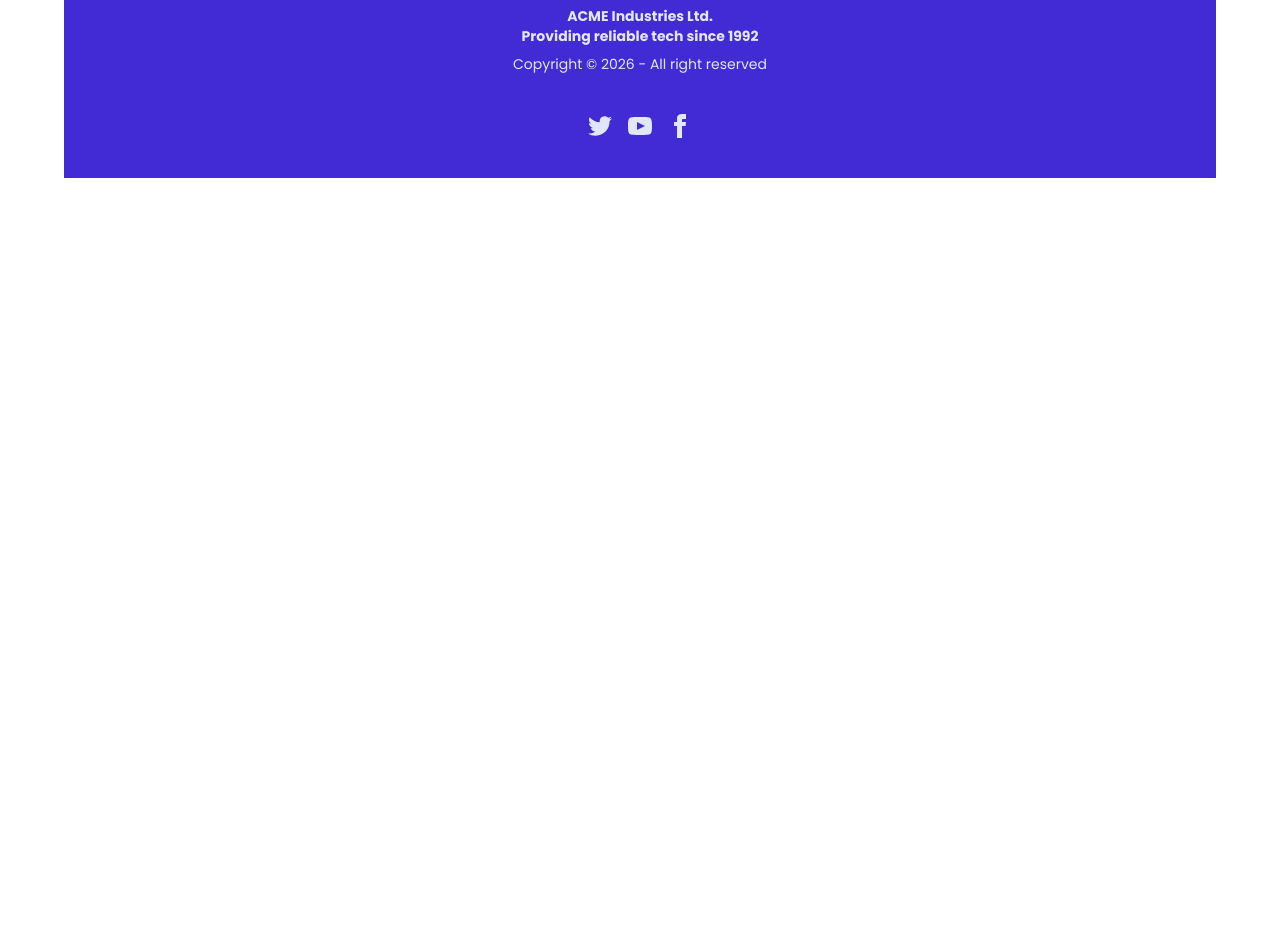
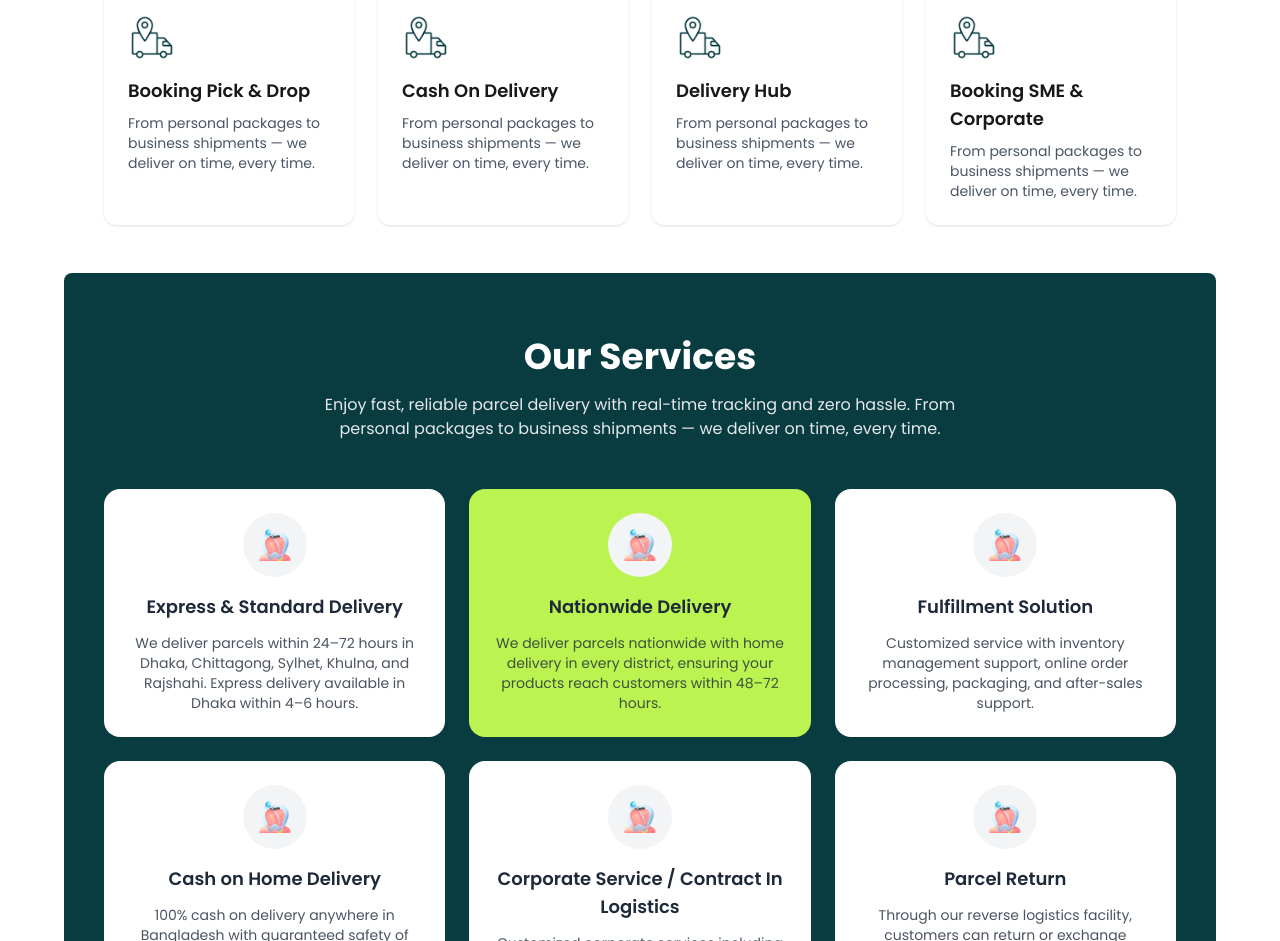
Before and after one commit to md-tahmid-hasan-golap/zapShift-client-side, a React (Vite) app: page / in a window 1280 px wide. Shown: the part 731-1672 px from the top of the page. Before the commit the page ends 909 px from the top, so only its background shows below. Built offline with nearby package versions, Linux system fonts and the light colour scheme.

Commit message:
add a OurService

```diff
--- a/src/pages/Home/Banner/Banner.jsx
+++ b/src/pages/Home/Banner/Banner.jsx
@@ -7,7 +7,7 @@ import banner3 from "../../../assets/banner/banner3.png";
 
 const Banner = () => {
   return (
-    <div className="my-7">
+    <div className="my-5">
       <Carousel
         autoPlay
         infiniteLoop
--- a/src/pages/Home/Home/Home.jsx
+++ b/src/pages/Home/Home/Home.jsx
@@ -1,10 +1,14 @@
 import React from "react";
 import Banner from "../Banner/Banner";
+import HowWork from "../HowWork/HowWork";
+import OurService from "../OurService/OurService";
 
 const Home = () => {
   return (
     <div>
       <Banner></Banner>
+      <HowWork></HowWork>
+      <OurService></OurService>
     </div>
   );
 };
--- /dev/null
+++ b/src/pages/Home/HowWork/HowWork.jsx
@@ -0,0 +1,46 @@
+import React from "react";
+import bookingIcon from "../../../assets/banner/bookingIcon.png";
+
+const howWorks = [
+  {
+    title: "Booking Pick & Drop",
+    desc: "From personal packages to business shipments — we deliver on time, every time.",
+  },
+  {
+    title: "Cash On Delivery",
+    desc: "From personal packages to business shipments — we deliver on time, every time.",
+  },
+  {
+    title: "Delivery Hub",
+    desc: "From personal packages to business shipments — we deliver on time, every time.",
+  },
+  {
+    title: "Booking SME & Corporate",
+    desc: "From personal packages to business shipments — we deliver on time, every time.",
+  },
+];
+
+const HowWork = () => {
+  return (
+    <div className="my-12 px-4 md:px-10">
+      {/* Title */}
+      <h2 className="text-3xl font-bold text-gray-800 mb-8">How it Works</h2>
+
+      {/* Cards */}
+      <div className="grid grid-cols-1 sm:grid-cols-2 lg:grid-cols-4 gap-6">
+        {howWorks.map((item, index) => (
+          <div
+            key={index}
+            className="bg-white rounded-xl p-6 shadow-sm hover:shadow-md transition"
+          >
+            <img src={bookingIcon} alt="icon" className="w-12 mb-4" />
+            <h3 className="font-semibold text-lg mb-2">{item.title}</h3>
+            <p className="text-sm text-gray-600">{item.desc}</p>
+          </div>
+        ))}
+      </div>
+    </div>
+  );
+};
+
+export default HowWork;
--- /dev/null
+++ b/src/pages/Home/OurService/OurService.jsx
@@ -0,0 +1,71 @@
+import React from "react";
+import serviceIcon from "../../../assets/banner/service.png";
+
+const services = [
+  {
+    title: "Express & Standard Delivery",
+    desc: "We deliver parcels within 24–72 hours in Dhaka, Chittagong, Sylhet, Khulna, and Rajshahi. Express delivery available in Dhaka within 4–6 hours.",
+  },
+  {
+    title: "Nationwide Delivery",
+    desc: "We deliver parcels nationwide with home delivery in every district, ensuring your products reach customers within 48–72 hours.",
+    highlight: true,
+  },
+  {
+    title: "Fulfillment Solution",
+    desc: "Customized service with inventory management support, online order processing, packaging, and after-sales support.",
+  },
+  {
+    title: "Cash on Home Delivery",
+    desc: "100% cash on delivery anywhere in Bangladesh with guaranteed safety of your product.",
+  },
+  {
+    title: "Corporate Service / Contract In Logistics",
+    desc: "Customized corporate services including warehouse and inventory management support.",
+  },
+  {
+    title: "Parcel Return",
+    desc: "Through our reverse logistics facility, customers can return or exchange products easily.",
+  },
+];
+
+const OurService = () => {
+  return (
+    <section className="bg-[#083C40] py-16 mb-7 rounded-lg px-4 md:px-10">
+      {/* Header */}
+      <div className="text-center max-w-2xl mx-auto mb-12">
+        <h2 className="text-3xl md:text-4xl font-bold text-white mb-4">
+          Our Services
+        </h2>
+        <p className="text-gray-200 text-sm md:text-base">
+          Enjoy fast, reliable parcel delivery with real-time tracking and zero
+          hassle. From personal packages to business shipments — we deliver on
+          time, every time.
+        </p>
+      </div>
+
+      {/* Cards */}
+      <div className="grid grid-cols-1 sm:grid-cols-2 lg:grid-cols-3 gap-6 max-w-6xl mx-auto">
+        {services.map((service, index) => (
+          <div
+            key={index}
+            className={`rounded-2xl p-6 text-center transition hover:scale-[1.02]
+              ${
+                service.highlight
+                  ? "bg-lime-300 text-gray-800"
+                  : "bg-white text-gray-800"
+              }`}
+          >
+            <div className="w-16 h-16 mx-auto mb-4 rounded-full bg-gray-100 flex items-center justify-center">
+              <img src={serviceIcon} alt="service" className="w-8" />
+            </div>
+            <h3 className="font-semibold text-lg mb-3">{service.title}</h3>
+            <p className="text-sm opacity-80">{service.desc}</p>
+          </div>
+        ))}
+      </div>
+    </section>
+  );
+};
+
+export default OurService;
```
